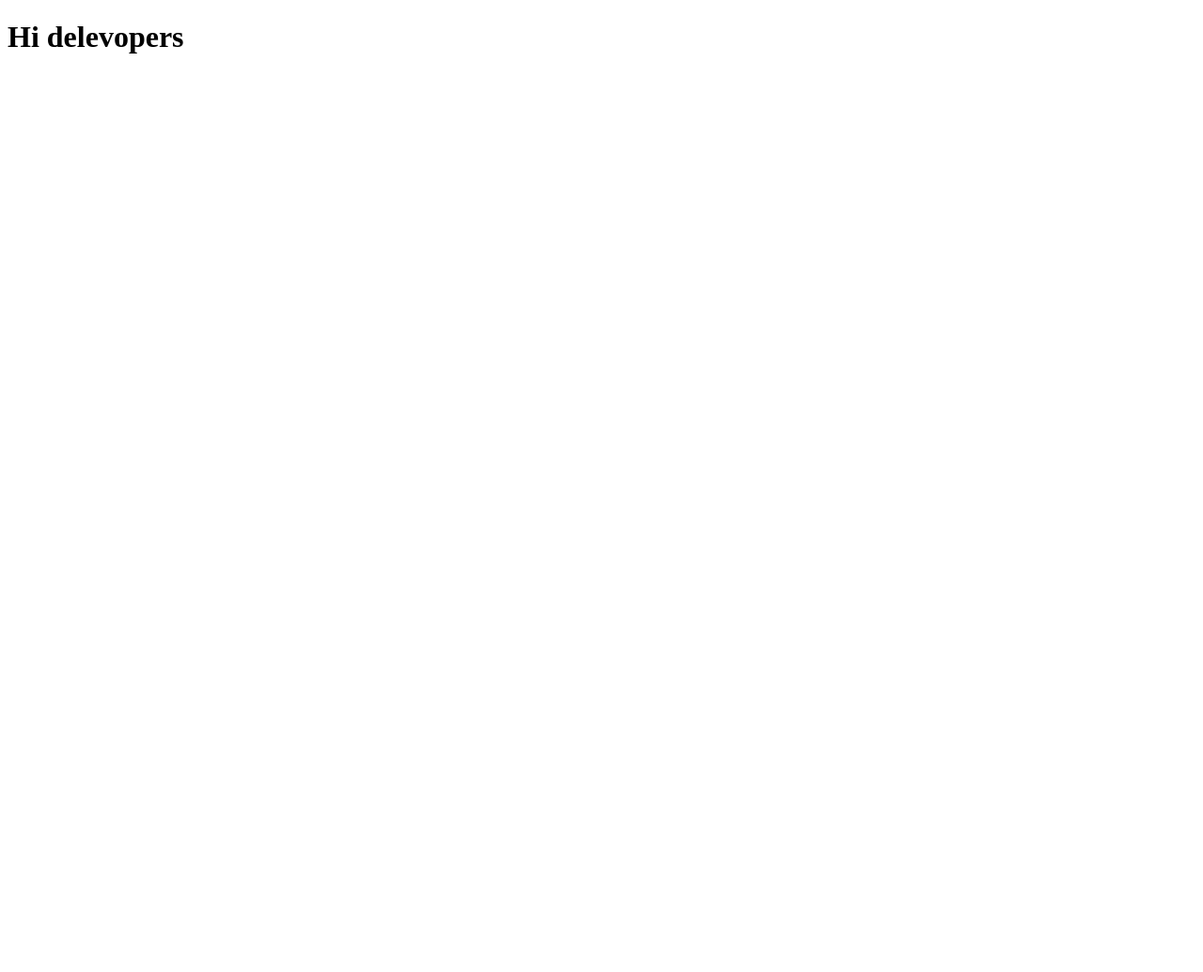
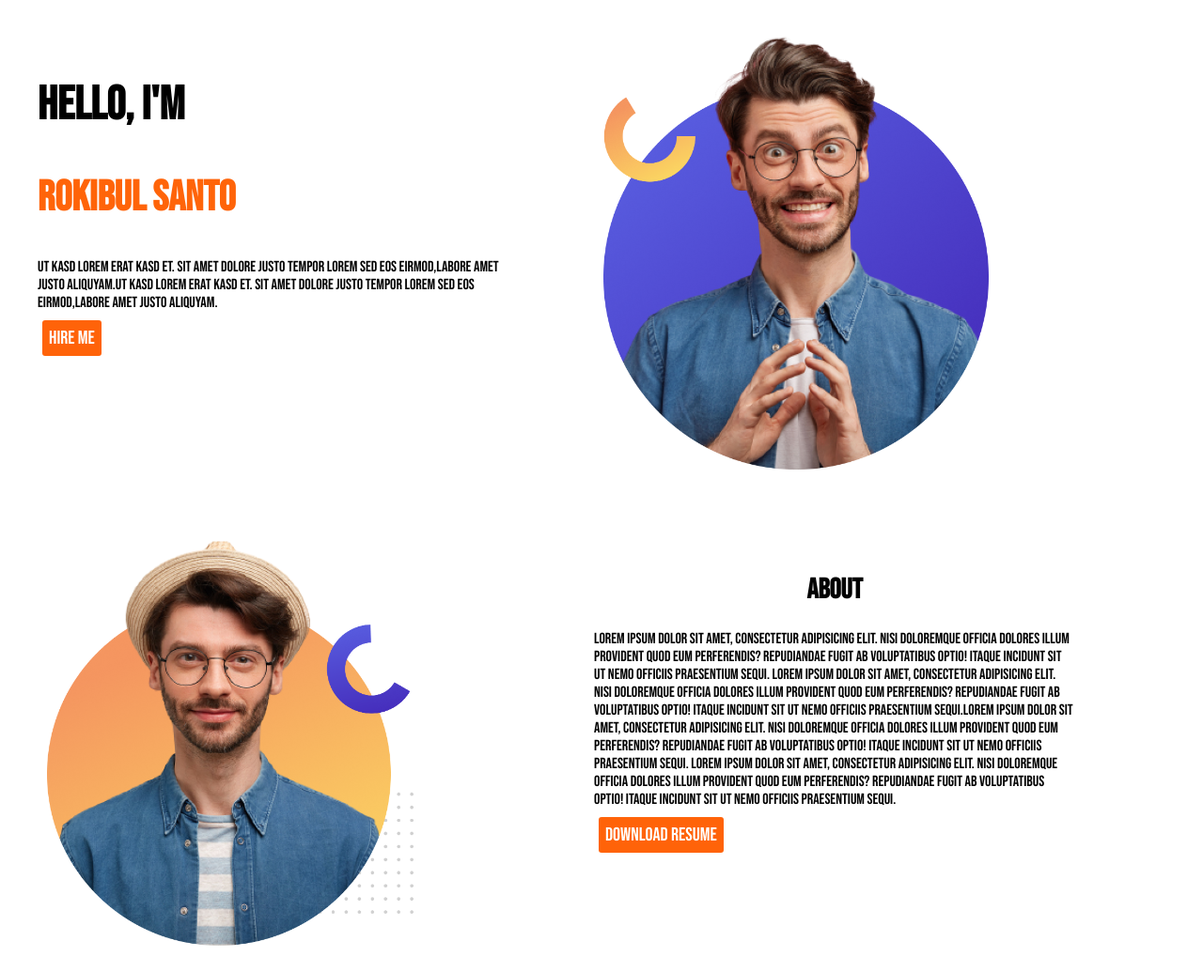
Before and after one commit to developerSanto/personal-website-assaignment1, a plain HTML site: page index.html in a window 1280 px wide. Shown: the whole page at 94% size. Before the commit the page ends 800 px from the top, so only its background shows below. Drawn offline with Linux system fonts and the light colour scheme.

Commit message:
two section coding complete

```diff
--- a/index.html
+++ b/index.html
@@ -4,10 +4,36 @@
     <meta charset="UTF-8">
     <meta http-equiv="X-UA-Compatible" content="IE=edge">
     <meta name="viewport" content="width=device-width, initial-scale=1.0">
+    <link rel="preconnect" href="https://fonts.gstatic.com">
+    <link href="https://fonts.googleapis.com/css2?family=Bebas+Neue&display=swap" rel="stylesheet">
     <link rel="stylesheet" href="style.css">
     <title>personal-website-assaignment</title>
 </head>
 <body>
-    <h1>Hi delevopers</h1>
+  <section class="introduction-section">
+      <div class="half-width">
+        <h1 class="hello">HELLO, I'M</h1>
+        <span class="name"><h1>ROKIBUL SANTO</h1></span>
+        <P> ut kasd lorem erat kasd et. Sit amet dolore justo tempor lorem sed eos eirmod,labore amet justo aliquyam.ut kasd lorem erat kasd et. Sit amet dolore justo tempor lorem sed eos eirmod,labore amet justo aliquyam.
+        </P>
+        <a class="buttonstyle" target="_blank" href="https://www.facebook.com/rokibul.santo.9/">HIRE ME</a>
+      </div>
+      <div class="half-width">
+        <img src="personal-website-main/images/do not use this pic.png" alt="">
+      </div>
+  </section>
+  <!-- introduction section end here -->
+  <section class="about-section">
+      <div class="half-width">
+        <img src="personal-website-main/images/do not use this pic2.png" alt="">
+      </div>
+      <div class="half-width">
+        <h1 class="about">ABOUT</h1>
+        <p>Lorem ipsum dolor sit amet, consectetur adipisicing elit. Nisi doloremque officia dolores illum provident quod eum perferendis? Repudiandae fugit ab voluptatibus optio! Itaque incidunt sit ut nemo officiis praesentium sequi. Lorem ipsum dolor sit amet, consectetur adipisicing elit. Nisi doloremque officia dolores illum provident quod eum perferendis? Repudiandae fugit ab voluptatibus optio! Itaque incidunt sit ut nemo officiis praesentium sequi.Lorem ipsum dolor sit amet, consectetur adipisicing elit. Nisi doloremque officia dolores illum provident quod eum perferendis? Repudiandae fugit ab voluptatibus optio! Itaque incidunt sit ut nemo officiis praesentium sequi. Lorem ipsum dolor sit amet, consectetur adipisicing elit. Nisi doloremque officia dolores illum provident quod eum perferendis? Repudiandae fugit ab voluptatibus optio! Itaque incidunt sit ut nemo officiis praesentium sequi.
+        </p>
+        <a class="buttonstyle" target="_blank" href="https://www.facebook.com/rokibul.santo.9/">DOWNLOAD RESUME</a>
+      </div>
+
+  </section>
 </body>
 </html>
--- a/style.css
+++ b/style.css
@@ -0,0 +1,39 @@
+body{
+    font-family: 'Bebas Neue', cursive;
+    margin: 0;
+}
+
+.hello{
+    font-size: 50px;
+
+}
+.name{
+    color: rgba(255, 94, 0, 0.966);
+    font-size: 30px;
+
+}
+.half-width{
+    width: 40%;
+    float: left;
+    margin: 20px;
+    padding: 20px;
+}
+.half-width img{
+    width: 80%;
+    margin-left: 10px;
+    margin-top: -80px;
+}
+.buttonstyle{
+    text-decoration: none;
+    font-size: 20px;
+    background-color:rgba(255, 94, 0, 0.966);
+    margin:5px;
+    padding: 7px;
+    color: white;
+    border-radius: 3px;
+
+}
+.about{
+    font-size: 30px;
+    text-align: center;
+}
```
